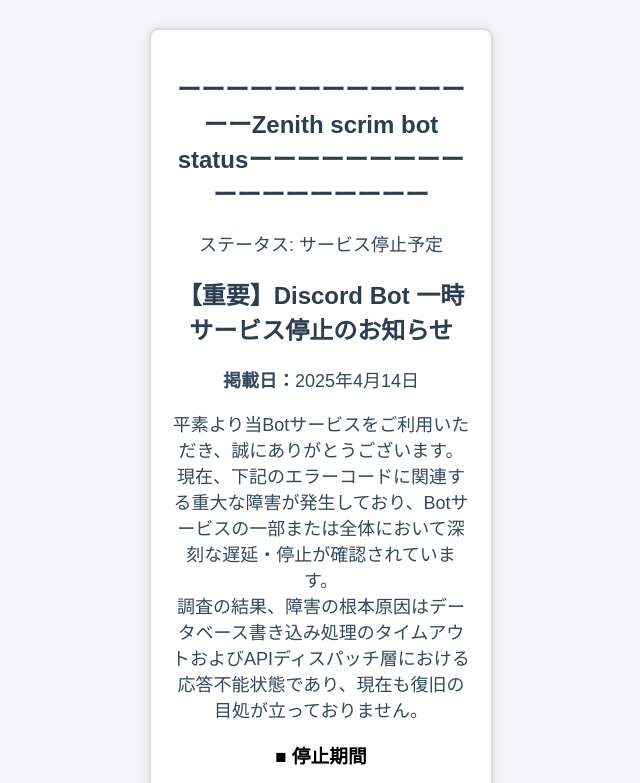
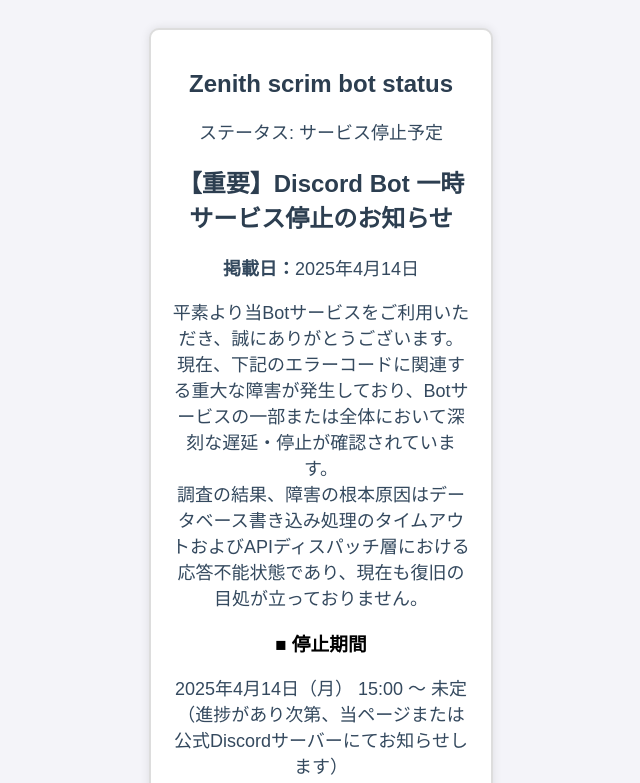
Before and after one commit to ZENITHSCRIM/Kiyaku-bot, a plain HTML site: page status.html in a window 1280 px wide. Shown: the top 783 px of the page, without its empty margins (319-959 px from the left). Drawn offline with Linux system fonts and the light colour scheme.

Commit message:
status.html を更新

```diff
--- a/status.html
+++ b/status.html
@@ -50,7 +50,7 @@
 <body>
 
     <div class="status-box">
-        <h2>ーーーーーーーーーーーーーーZenith scrim bot statusーーーーーーーーーーーーーーーーーー</h2>
+        <h2>Zenith scrim bot status</h2>
 
         <!-- ステータス表示部分 -->
         <p id="status-display">ステータス: サービス停止予定</p>
```
